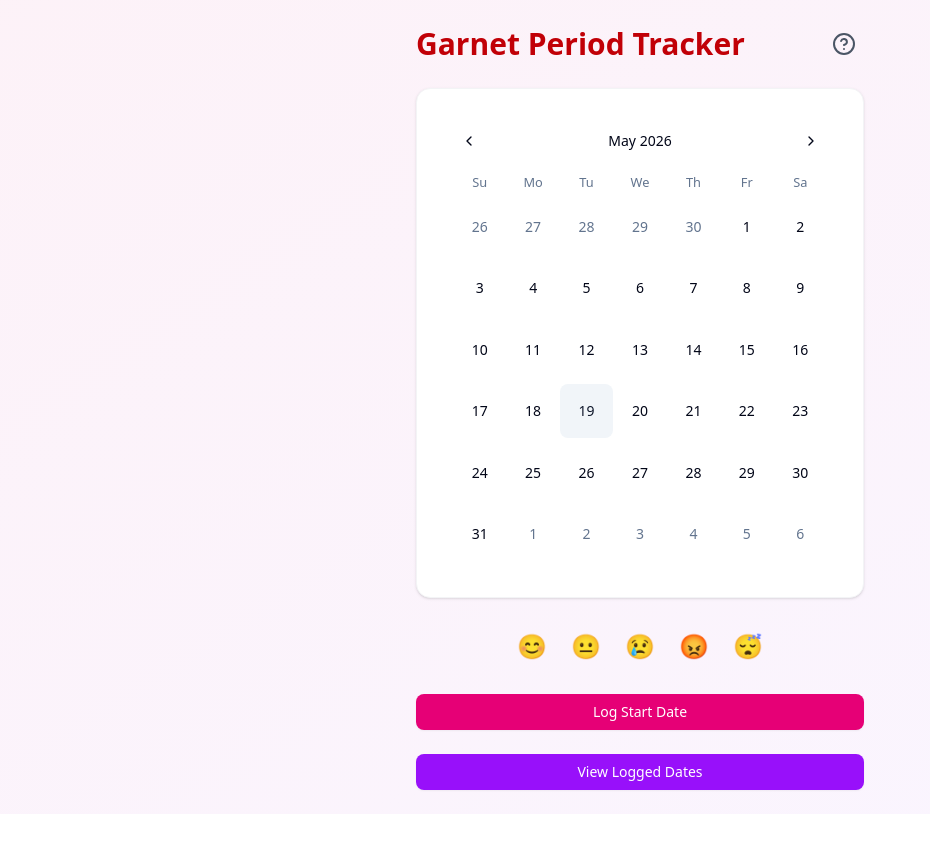
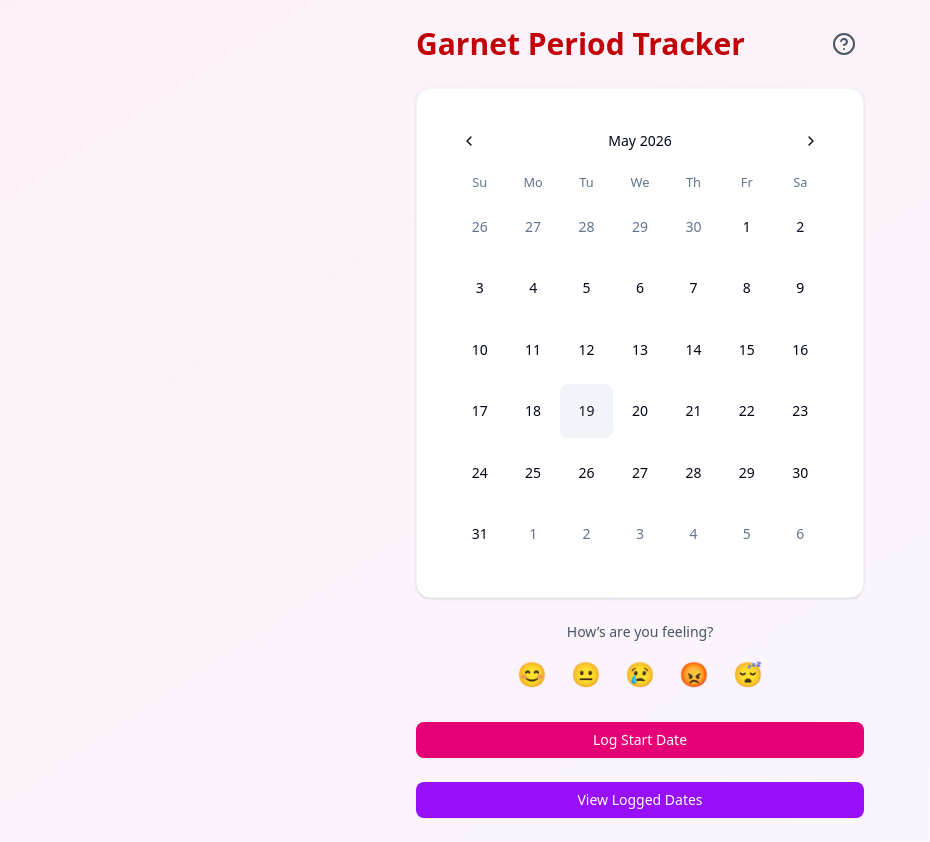
Before and after one commit to Danielle73/Garnet, a React (Vite) app: page /tracker in a window 1280 px wide. Shown: the whole page, without its empty margins (0-930 px from the left). Before the commit the page ends 814 px from the top, so only its background shows below. Built offline with nearby package versions, Linux system fonts and the light colour scheme.

Commit message:
feat(ui): add mood label to emoji selector

```diff
--- a/src/screens/TrackerScreen.tsx
+++ b/src/screens/TrackerScreen.tsx
@@ -163,18 +163,24 @@ function TrackerScreen({
       />
       </div>
 
+
+<div className="text-center space-y-2">
+  <p className="text-sm font-medium text-gray-600">
+    How’s are you feeling?
+  </p>
 <div className="flex justify-center gap-2">
   {moods.map((mood) => (
     <button
       key={mood}
       onClick={() => setSelectedMood(mood)}
       className={`text-2xl p-2 rounded ${
-        selectedMood === mood ? "bg-purple-200" : ""
+        selectedMood === mood ? "bg-purple-200 scale-110" : "hover:bg-gray-100"
       }`}
     >
       {mood}
     </button>
   ))}
+  </div>
 </div>
 
       {selectedDate && (
```
